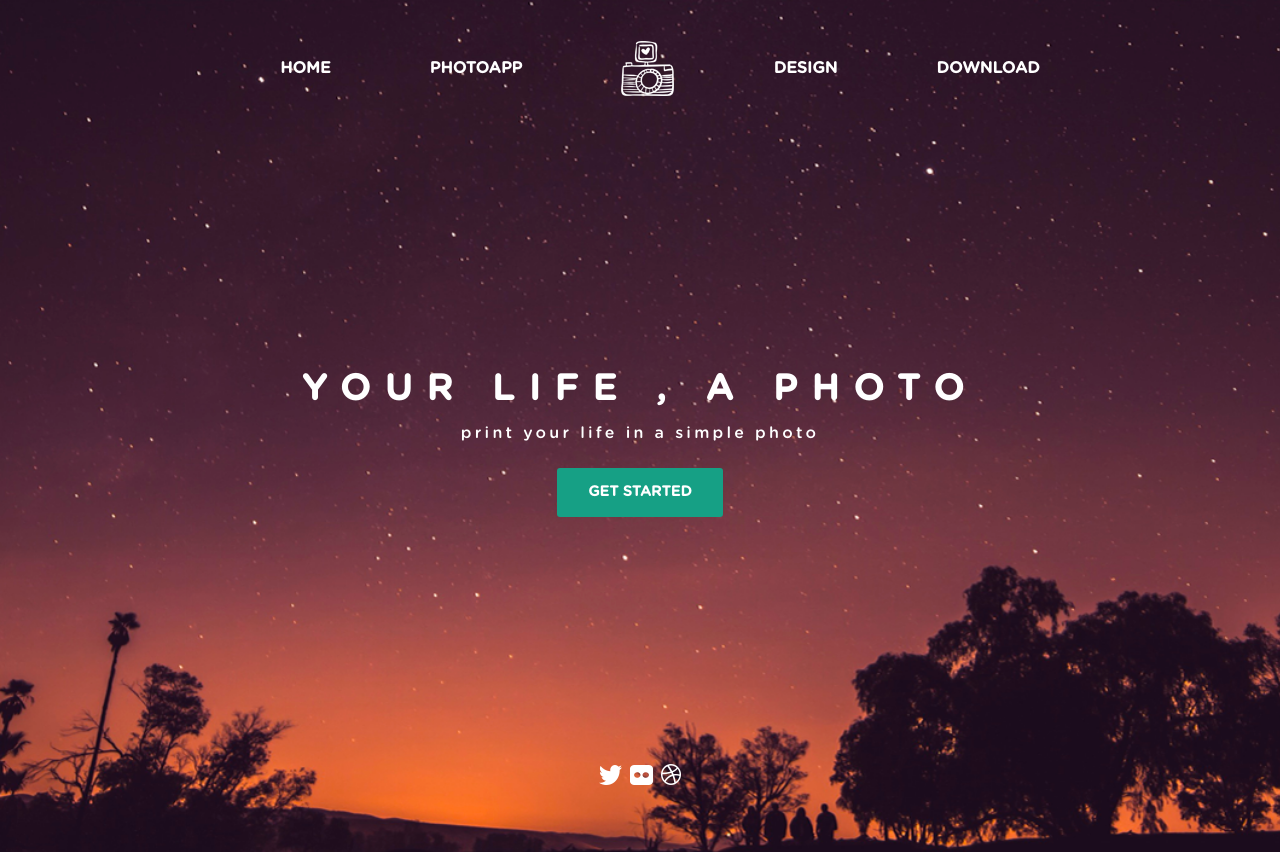
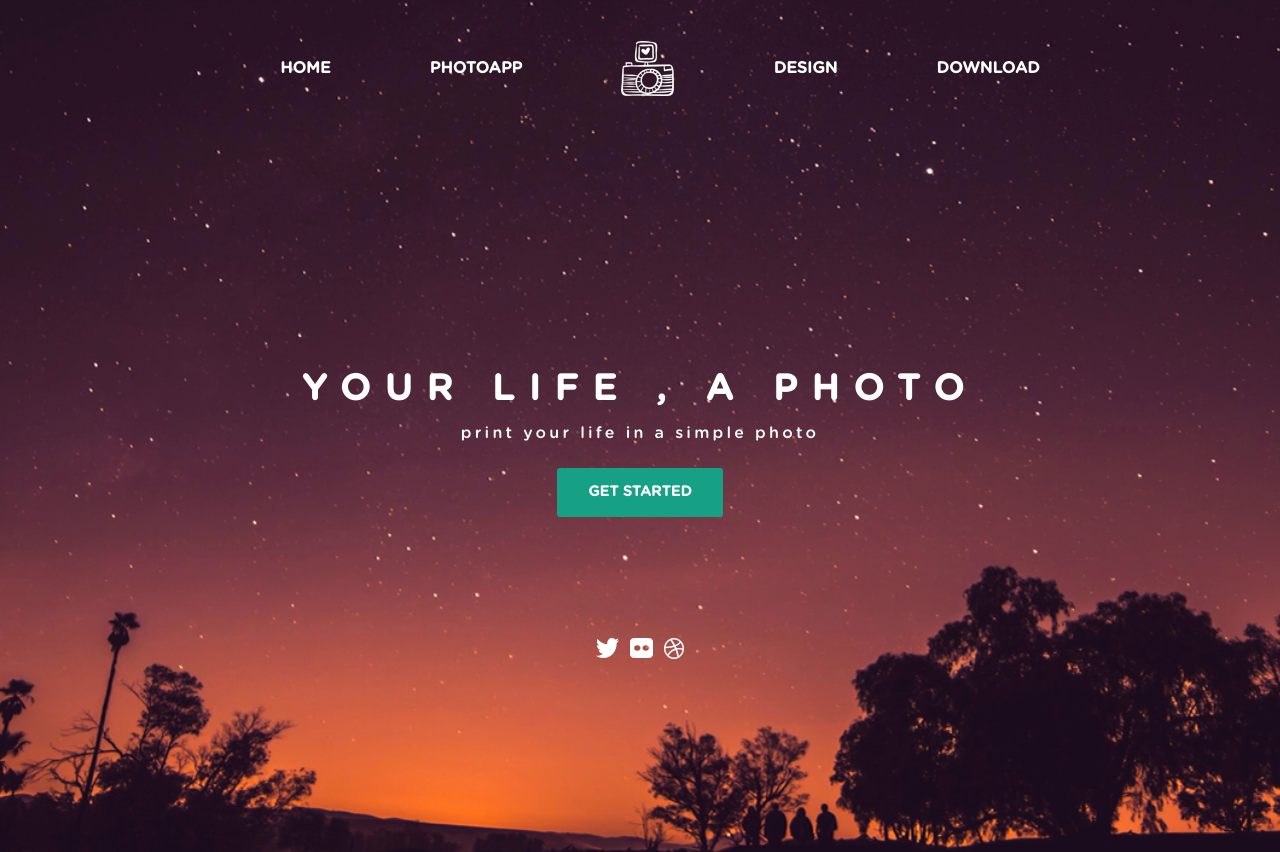
Before and after one commit to Nekori228/Mobile_site, a plain HTML site: page index.html in a window 1280 px wide. Shown: the top 852 px of the page. Drawn offline with Linux system fonts and the light colour scheme.

Commit message:
update yours

```diff
--- a/assets/css/style.css
+++ b/assets/css/style.css
@@ -145,7 +145,7 @@ li {
     display: flex;
     align-items: center;
     justify-content: center;
-    margin: 18%;
+    margin: 8%;
 }
 
 .photos {
```
